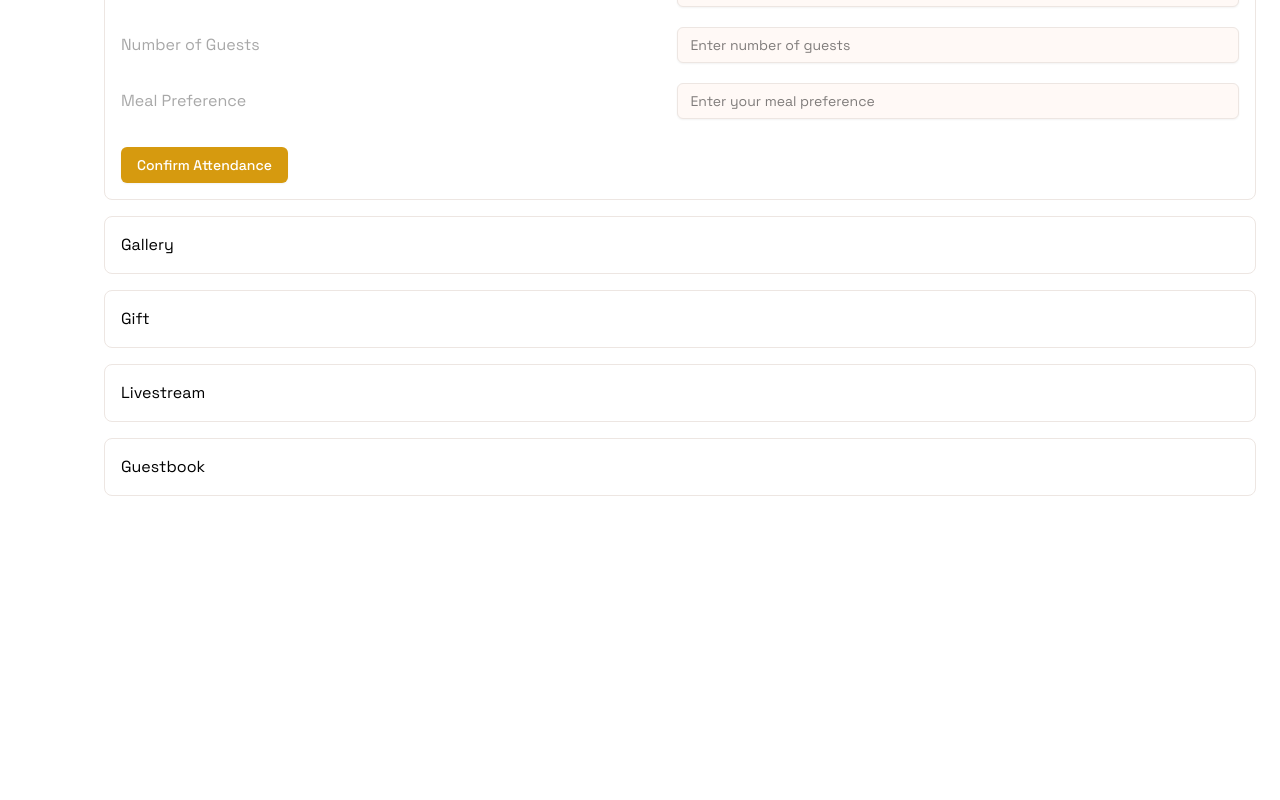
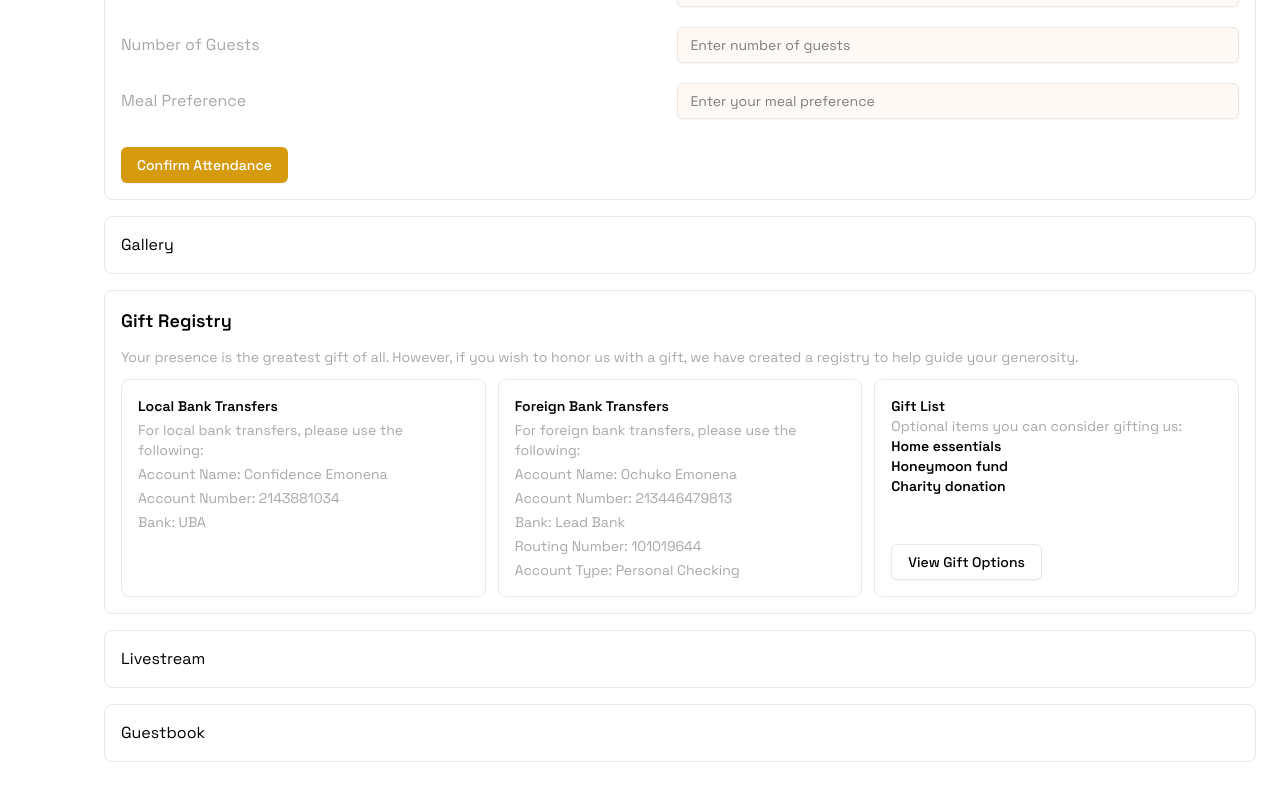
Before and after one commit to Clinzho1996/hispromise25, a Next.js app: page / in a window 1280 px wide. Shown: the part 1960-2760 px from the top of the page. Before the commit the page ends 2504 px from the top, so only its background shows below. Built offline with nearby package versions, Linux system fonts and the light colour scheme.

Commit message:
eevents comp

```diff
--- a/components/Gift.tsx
+++ b/components/Gift.tsx
@@ -1,4 +1,6 @@
 import { Space_Grotesk } from "next/font/google";
+import Link from "next/link";
+import { Button } from "./ui/button";
 
 const spaceGrotesk = Space_Grotesk({ subsets: ["latin"] });
 
@@ -6,7 +8,57 @@ function Gift() {
 	return (
 		<div
 			className={`${spaceGrotesk.className} mt-4 border rounded-lg p-4 border-[#EDE6E2] flex flex-col gap-3`}>
-			Gift
+			<p className="text-lg font-semibold">Gift Registry</p>
+			<p className="text-sm text-[#A8A8A8]">
+				Your presence is the greatest gift of all. However, if you wish to honor
+				us with a gift, we have created a registry to help guide your
+				generosity.
+			</p>
+
+			<div className="flex flex-col sm:flex-row justify-between items-stretch w-full gap-3">
+				<div className="p-4 border-[#EDE6E2] rounded-lg border w-full gap-1 flex flex-col">
+					<p className="text-sm font-semibold">Local Bank Transfers</p>
+					<p className="text-sm text-[#A8A8A8]">
+						For local bank transfers, please use the following:
+					</p>
+					<p className="text-sm text-[#A8A8A8]">
+						Account Name: Confidence Emonena
+					</p>
+					<p className="text-sm text-[#A8A8A8]">Account Number: 2143881034</p>
+					<p className="text-sm text-[#A8A8A8]">Bank: UBA</p>
+				</div>
+				<div className="p-4 border-[#EDE6E2] rounded-lg border w-full gap-1 flex flex-col">
+					<p className="text-sm font-semibold">Foreign Bank Transfers</p>
+					<p className="text-sm text-[#A8A8A8]">
+						For foreign bank transfers, please use the following:
+					</p>
+					<p className="text-sm text-[#A8A8A8]">Account Name: Ochuko Emonena</p>
+					<p className="text-sm text-[#A8A8A8]">Account Number: 213446479813</p>
+					<p className="text-sm text-[#A8A8A8]">Bank: Lead Bank</p>
+					<p className="text-sm text-[#A8A8A8]">Routing Number: 101019644</p>
+					<p className="text-sm text-[#A8A8A8]">
+						Account Type: Personal Checking
+					</p>
+				</div>
+				<div className="p-4 border-[#EDE6E2] rounded-lg border w-full gap-1 flex flex-col justify-between">
+					<div>
+						<p className="text-sm font-semibold">Gift List</p>
+						<p className="text-sm text-[#A8A8A8]">
+							Optional items you can consider gifting us:
+						</p>
+
+						<p className="text-sm text-black font-semibold">Home essentials</p>
+						<p className="text-sm text-black font-semibold">Honeymoon fund</p>
+						<p className="text-sm text-black font-semibold">Charity donation</p>
+					</div>
+
+					<Link href="/gift-registry" className="mt-4">
+						<Button className="bg-[#fff] text-black border border-[#EDE6E2] hover:bg-[#bc390d] hover:text-white w-fit">
+							View Gift Options
+						</Button>
+					</Link>
+				</div>
+			</div>
 		</div>
 	);
 }
```
